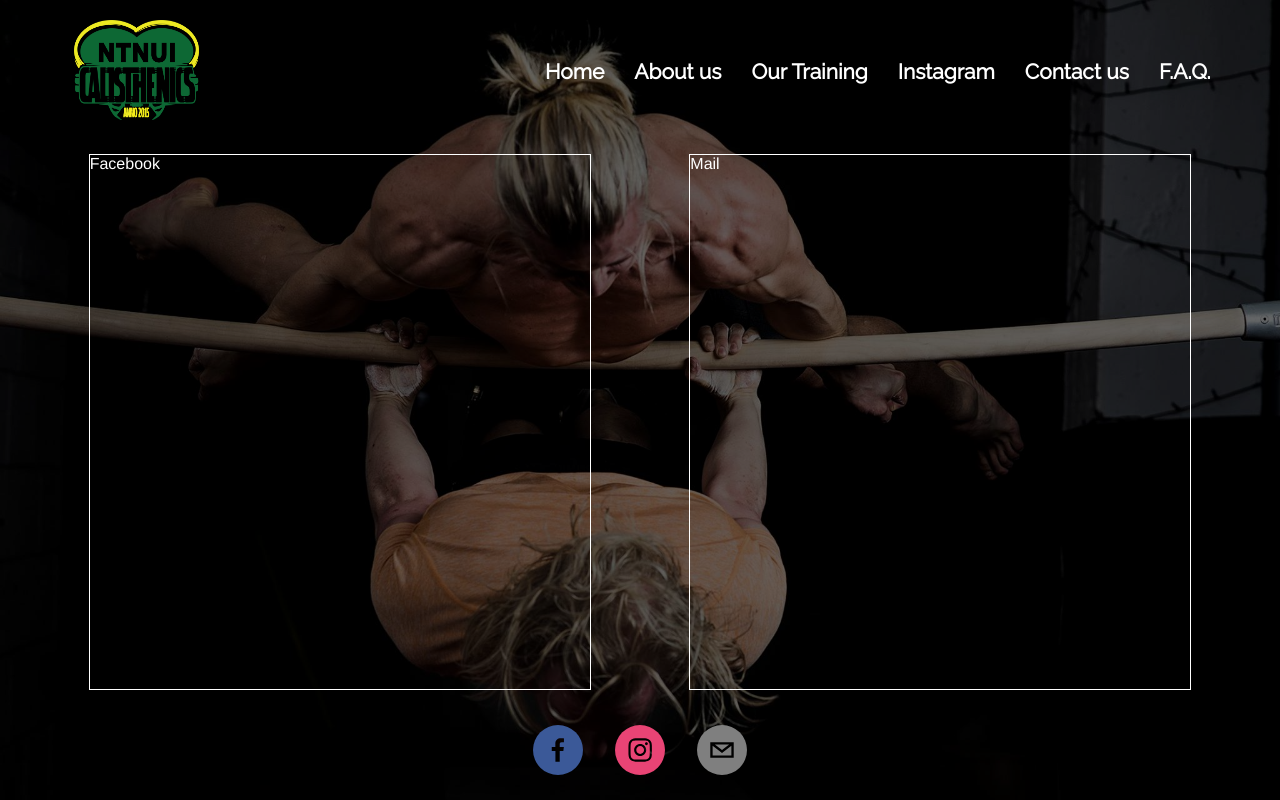
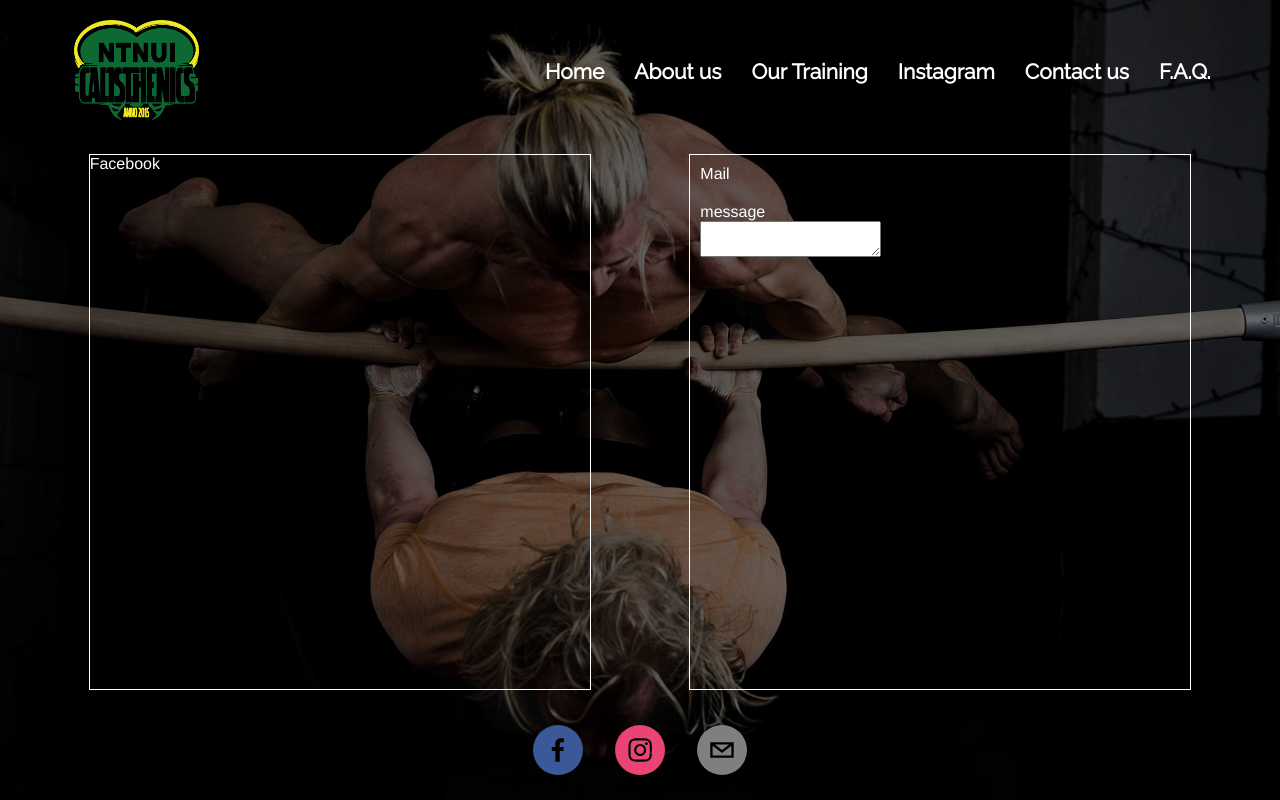
Before and after one commit to jorgensta/calisthenics-dev, a React (Create React App) app in the folder calisthenics-app/: page /contact in a window 1280 px wide. Built offline with nearby package versions, Linux system fonts and the light colour scheme; a web font is replaced by a local one.

Commit message:
Started adding forms for mail contact

```diff
--- a/calisthenics-app/src/components/items/Contact.js
+++ b/calisthenics-app/src/components/items/Contact.js
@@ -2,17 +2,36 @@ import React from 'react';
 import '../../styles/components/items/Contact.css';
 
 
-const Contact = () => (
+class Contact extends React.Component {
+
+    onSubmit(){
+
+    }
+
+
+    render(){
+        return(
     <div className="Contact">
         <div className="contactContainer">
             <div>
                 Facebook
             </div>
-            <div>
+            <div className="mailContainer">
+                <div>
                 Mail
+                </div>
+                <form onSubmit={this.onSubmit()}>
+                <div>
+                message
+                </div>
+                <textarea>
+                </textarea>
+                </form>
             </div>
         </div>
     </div>
-)
+    )}
+}
+
 
 export default Contact;
--- a/calisthenics-app/src/styles/components/items/Contact.css
+++ b/calisthenics-app/src/styles/components/items/Contact.css
@@ -18,3 +18,22 @@
   border: 1px solid white;
   width: 500px;
 }
+
+
+.mailContainer{
+  display: flex;
+  flex-direction: column;
+}
+
+.mailContainer div{
+  border: 0px;
+
+}
+
+.mailContainer form{
+  margin: 10px;
+
+}
+.mailContainer form div{
+  margin: 0px;
+}
```
